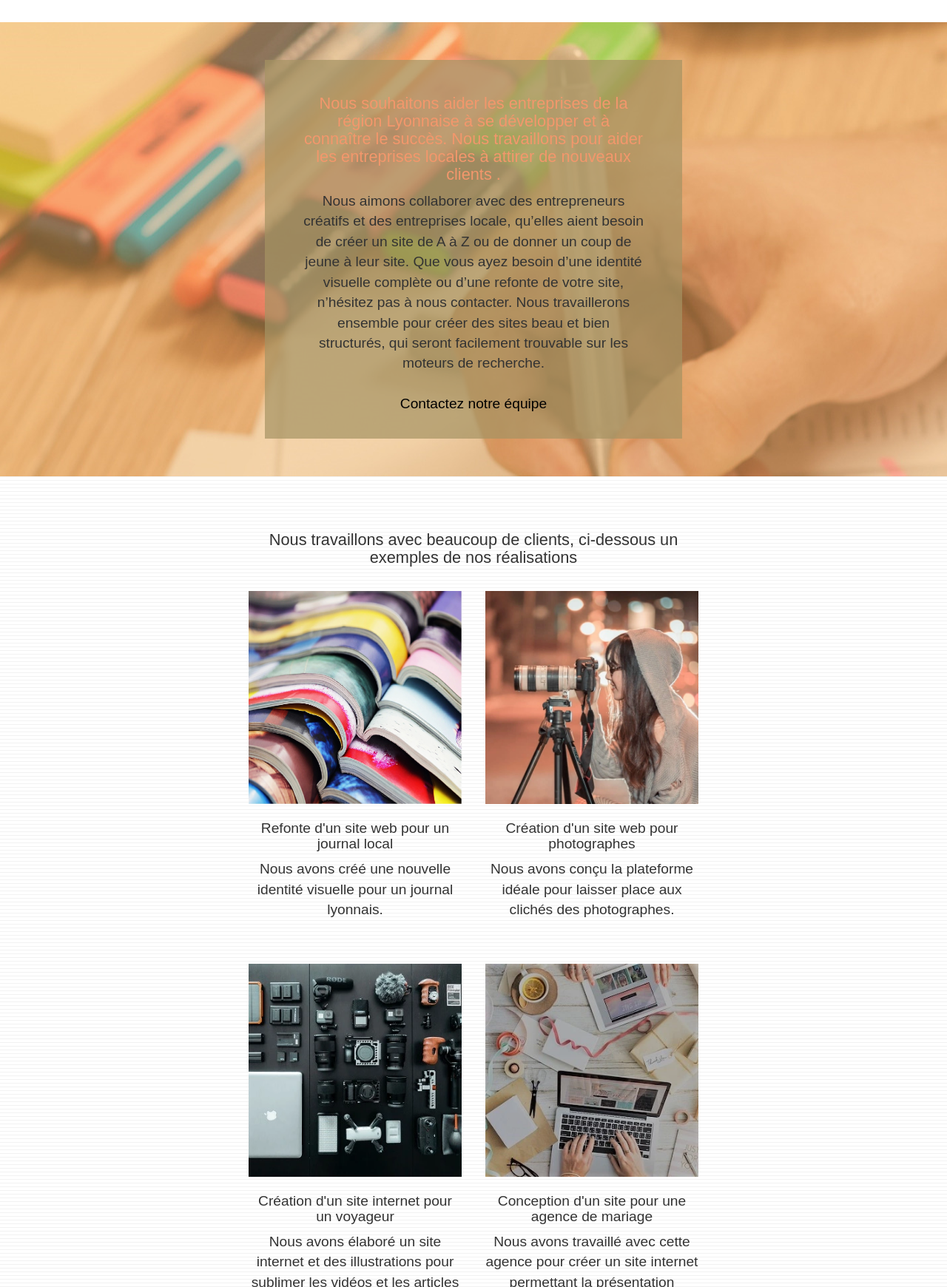
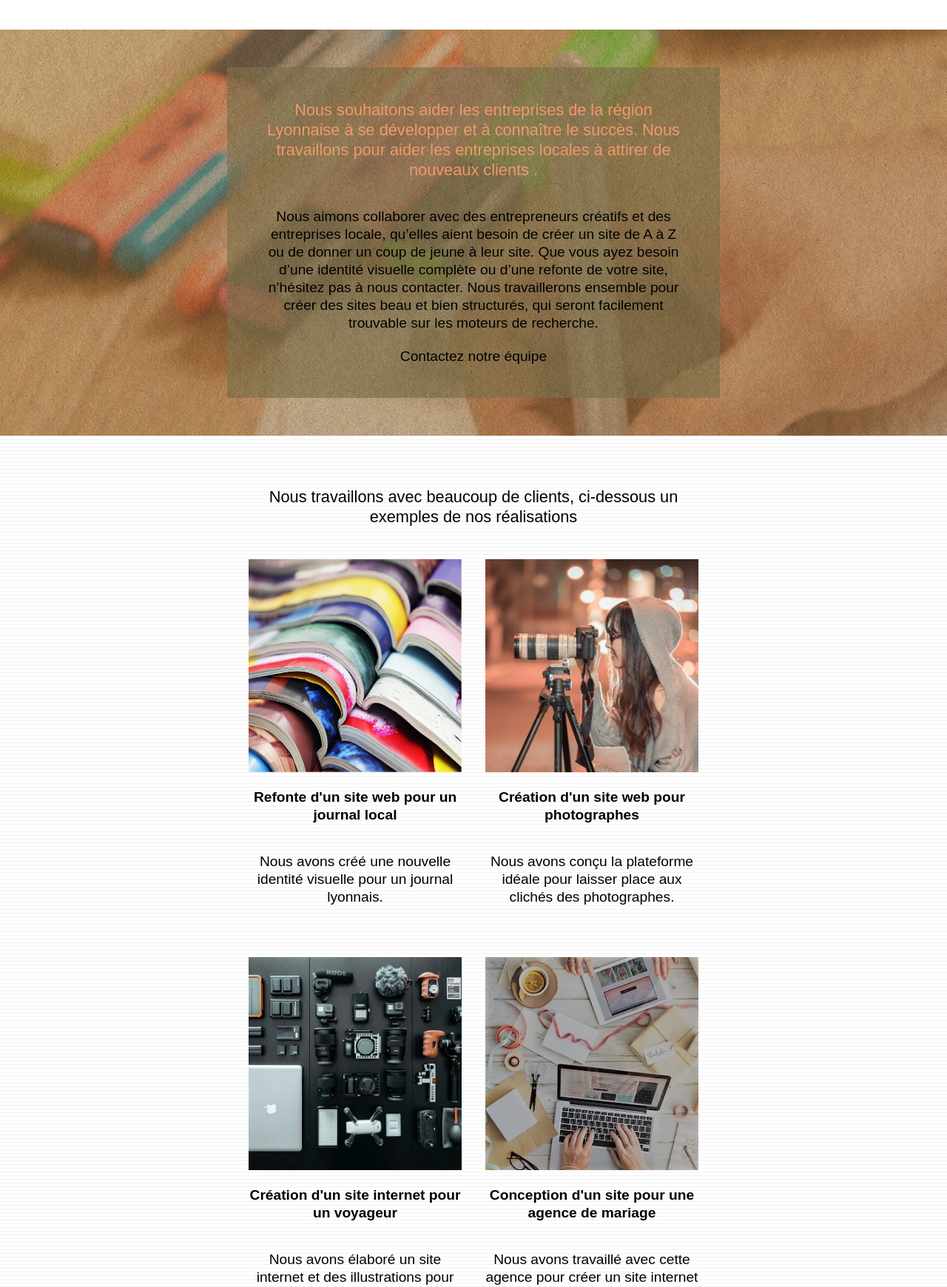
Before and after one commit to SClmnt/la_panthere, a website: page index.html in a window 1280 px wide. Shown: the part 1060-2800 px from the top of the page at 74% size. Drawn offline with nearby package versions, Linux system fonts and the light colour scheme.

Commit message:
optimisation

```diff
--- a/Sass/Base/_typography.scss
+++ b/Sass/Base/_typography.scss
@@ -22,8 +22,10 @@ h3{
 .text{
     &--orange{
         color: $primary-color;
+        z-index: 1;
     }
     &--center{
         text-align: center;
+        z-index: 1;
     }
 }
--- a/Sass/Composants/_buttons.scss
+++ b/Sass/Composants/_buttons.scss
@@ -4,4 +4,5 @@
     color: $secondary-color;
     padding: 0.5vw 2vw;
     border-radius: 3.5vw;
+    z-index: 1;
 }
--- a/Sass/Layouts/_container.scss
+++ b/Sass/Layouts/_container.scss
@@ -5,27 +5,20 @@
     align-content: space-around;
     align-items: center;
     padding: 1vw 0vw;
-    &--texture-papier::before{
-            background: url(./../../img/texture-paper.png);
-            background-repeat: repeat;
-            background-size: 280px 280px;
-            position: absolute;
-            top: 0;
-            bottom: 0;
-            left: 0;
-            right: 0
-
-    }
+    overflow: hidden;
     &--lined{
         background-image: url(./../../img/lines-h2-bg.png);
     }
     &--transparent  {
         background-image: url(./../../img/agence-la-panthere.jpg);
         background-attachment: fixed;
-        z-index: 1;
+        position: relative;
     }
     &--orange{
         background-image: url(./../../img/image-de-presentation.jpeg);
+    }
+    &--texture-papier{
+        position: relative;
     }
 }
 
@@ -48,10 +41,26 @@
         justify-content: flex-start;
         align-items: center;
         padding: 2vw 0vw;
+        z-index: 1;
         &--2{
             width: 45%;
         }
+        &--4{
+            width: 25%;
+        }
     }
+    &--transparent::before{
+        background: url(./../../img/texture-paper.png);
+        background-repeat: repeat;
+        background-size: 280px 280px;
+        position: absolute;
+        top: 0;
+        bottom: 0;
+        left: 0;
+        right: 0;
+        content: '';
+
+}
     &__logo{
         width: 7vw;
     }
--- a/Sass/Layouts/_header.scss
+++ b/Sass/Layouts/_header.scss
@@ -30,8 +30,11 @@ header{
     }
 }
 
-footer{
+.footer{
     background-color: $primary-color;
+    &__title{
+        font-size: 1.3vw;
+    }
 }
 
 .row-social {
--- a/index.html
+++ b/index.html
@@ -9,10 +9,8 @@
 	<script src="https://kit.fontawesome.com/092467b5f9.js" crossorigin="anonymous"></script>
 
 	<link rel="shortcut icon" type="image/png" href="favicon.jpg">
-	<link rel="stylesheet" type="text/css" href="./css/bootstrap.css">
 	<link rel="stylesheet" type="text/css" href="./css/style.css">
 	<link rel="stylesheet" type="text/css" href="./css/font-awesome.css">
-	<link rel="stylesheet" type="text/css" href="./css/et-line.css">
 	<link rel="apple-touch-icon" href="./img/logo.png">
 
 
@@ -51,7 +49,7 @@
 	<section class="bloc bloc--transparent bloc--texture-papier" id="bloc-1-presentation">
 		<div class="container container--transparent">
 			<div class="container__column container--padded">
-				<img class="container__logo" src="~/../img/logo.png" alt="Logo de notre entreprise" />
+				<img class="container__logo" src="~/../img/logo.png"alt="Logo de notre entreprise" />
 				<h1 class="title text--orange">Agence La Panthère</h1>
 				<div class="container__text container__text--center">
 					<a href="contact.html" class="btn">Contact</a>
@@ -67,9 +65,7 @@
 			<h2 class="container__title">L'agence La Panthère est une agence de web design qui aide les entreprises à devenir attractives et visibles sur internet.</h2>
 			<div class="container__service">
 				<div class="container__column container__column--3">
-					<div class="text--center">
 						<i class="fa-thin fa-browser"></i>
-					</div>
 					<h2 class="container__column--title">Web design</h2>
 					<p class="text--center ">
 						Que vous ayez un site web qui a besoin d&rsquo;un rafraîchissement ou que vous partiez de zéro, laissez-nous vous réaliser un design dont vous serez fier.
@@ -103,7 +99,7 @@
 
 	<!-- bloc-3-what-i-do -->
 	<section class="bloc bloc--orange bloc--texture-papier" id="bloc-3-what-i-do">
-		<div class="container">
+		<div class="container container--transparent">
 			<div class="container__square">
 				<div class="container__column">
 					<h2 class="container__title text--orange">
@@ -130,7 +126,7 @@
 			<h2 class="container__title">Nous travaillons avec beaucoup de clients, ci-dessous un exemples de nos réalisations</h2>
 			<div class="container__row">
 				<div class="container__column container__column--2">
-					<a href="#" data-lightbox="img/1.webp" data-gallery-id="gallery-1" data-caption="Refonte d'un site web pour un journal local" data-frame="snapshot-lb"><img src="img/1.webp" alt="Photo de différents cahiers empilés" class="img-responsive portfolio-thumb" /></a>
+					<a href="#" data-lightbox="img/1.webp" data-gallery-id="gallery-1" data-caption="Refonte d'un site web pour un journal local" data-frame="snapshot-lb"><img src="img/1.webp" alt="Photo de différents cahiers empilés" class="img-responsive portfolio-thumb" width="320" height="320"/></a>
 					<h3 class="portofolio__title text--center">
 						Refonte d'un site web pour un journal local
 					</h3>
@@ -139,7 +135,7 @@
 					</p>
 				</div>
 				<div class="container__column container__column--2">
-					<a href="#" data-lightbox="img/2.webp" data-gallery-id="gallery-1" data-caption="Création d'un site web pour photographes" data-frame="snapshot-lb"><img src="img/2.webp" class="img-responsive portfolio-thumb" alt="Photo d'une photographe" /></a>
+					<a href="#" data-lightbox="img/2.webp" data-gallery-id="gallery-1" data-caption="Création d'un site web pour photographes" data-frame="snapshot-lb"><img src="img/2.webp" class="img-responsive portfolio-thumb" alt="Photo d'une photographe" width="320" height="320"/></a>
 					<h3 class="portofolio__title text--center">
 						Création d'un site web pour photographes
 					</h3>
@@ -150,7 +146,7 @@
 			</div>
 			<div class="container__row">
 				<div class="container__column container__column--2">
-					<a href="#" data-lightbox="img/3.webp" data-gallery-id="gallery-1" data-caption="Création d'un site internet pour un voyageur" data-frame="snapshot-lb"><img src="img/3.webp" class="img-responsive portfolio-thumb" alt="Photo de matériel de création audiovisuelle"/></a>
+					<a href="#" data-lightbox="img/3.webp" data-gallery-id="gallery-1" data-caption="Création d'un site internet pour un voyageur" data-frame="snapshot-lb"><img src="img/3.webp" class="img-responsive portfolio-thumb" alt="Photo de matériel de création audiovisuelle" width="320" height="320"/></a>
 					<h3 class="portofolio__title text--center">
 						Création d'un site internet pour un voyageur
 					</h3>
@@ -159,7 +155,7 @@
 					</p>
 				</div>
 				<div class="container__column container__column--2">
-					<a href="#" data-lightbox="img/4.webp" data-gallery-id="gallery-1" data-caption="Conception d'un site pour une agence de mariage" data-frame="snapshot-lb"><img src="img/4.webp" class="img-responsive portfolio-thumb" alt="Photo représentant deux personnes travaillant sur un bureau" /></a>
+					<a href="#" data-lightbox="img/4.webp" data-gallery-id="gallery-1" data-caption="Conception d'un site pour une agence de mariage" data-frame="snapshot-lb"><img src="img/4.webp" class="img-responsive portfolio-thumb" alt="Photo représentant deux personnes travaillant sur un bureau" width="320" height="320"/></a>
 					<h3 class="portofolio__title text--center">
 						Conception d'un site pour une agence de mariage
 					</h3>
@@ -174,7 +170,7 @@
 
 	<!-- bloc-5-cta -->
 	<section class="bloc bloc--transparent bloc--texture-papier" id="bloc-5-cta">
-		<div class="container__column container--padded">
+		<div class="container--transparent container__column container--padded">
 			<h2 class="text--center">Prêt pour redonner vie à votre projet ?<br>Contactez notre équipe !</h2>
 			<a href="contact.html" class="btn">Contact</a>
 		</div>
@@ -182,10 +178,10 @@
 	<!-- bloc-5-cta END -->
 </main>
 <!-- Footer - bloc-6 -->
-<footer class="bloc bgc-atomic-tangerine d-bloc" id="bloc-8">
+<footer class="bloc footer" id="bloc-8">
 	<div class="container__footer">
 		<div class="container__column">
-			<p class="text--center">
+			<p class="footer__title text--center">
 				Agence La Panthère - Agence web basée à Lyon.<br>
 			</p>
 			<div class="row-social">
```
Also changed, not shown: css/style.css, 1 other file.
